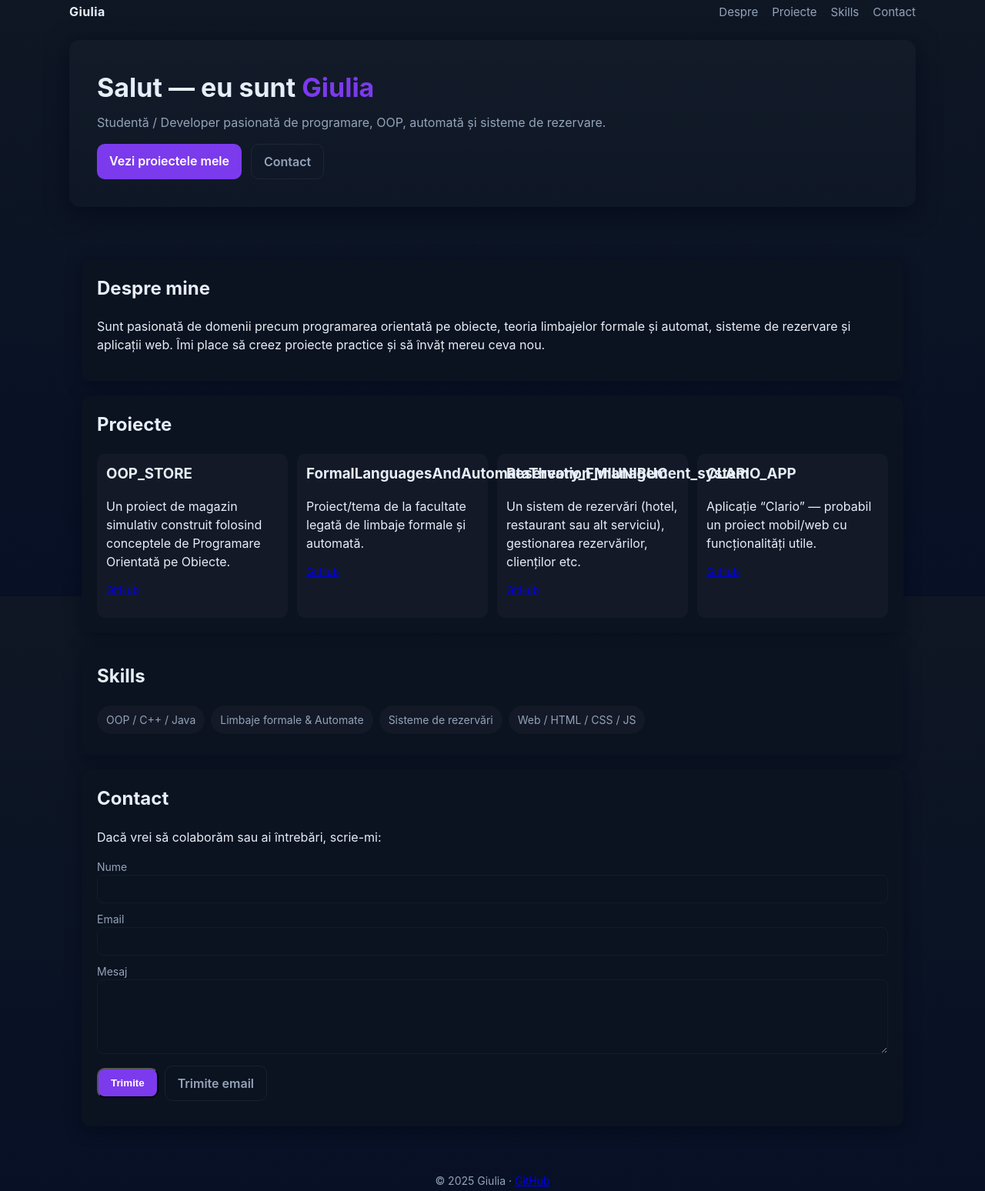
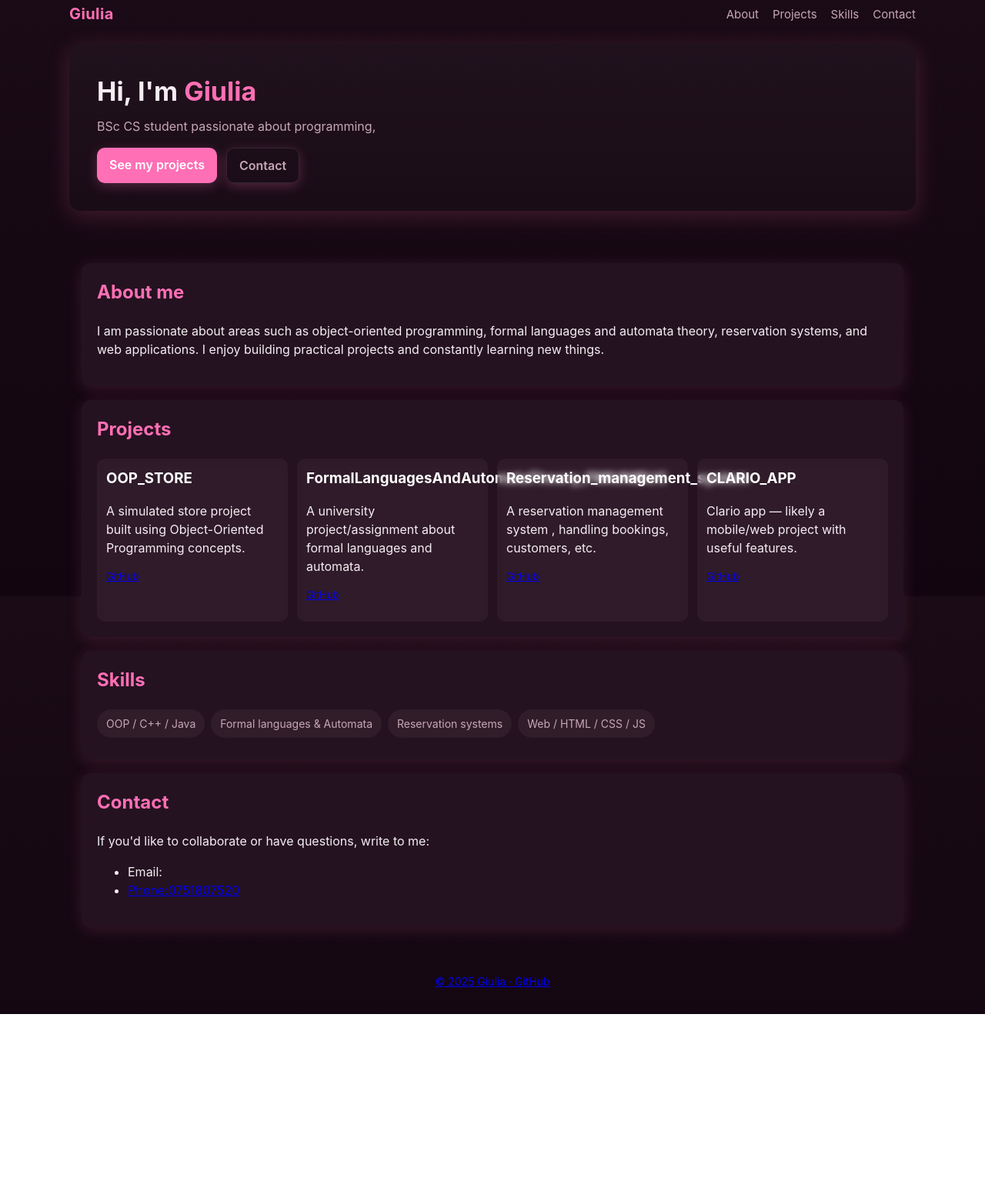
Before and after one commit to giulia223/giulia223.github.io, a plain HTML site: page index.html in a window 1280 px wide. Shown: the part 25-1573 px from the top of the page at 77% size. After the commit the page ends 1343 px from the top, so only its background shows below. Drawn offline with Linux system fonts and the light colour scheme.

Commit message:
edit css

```diff
--- a/index.html
+++ b/index.html
@@ -1,10 +1,10 @@
 <!doctype html>
-<html lang="ro">
+<html lang="en">
 <head>
   <meta charset="utf-8" />
   <meta name="viewport" content="width=device-width,initial-scale=1" />
-  <title>Giulia — Pagina personală</title>
-  <meta name="description" content="Pagina personală a Giuliei — proiecte OOP, automată, rezervări, app" />
+  <title>Giulia — Personal Page</title>
+  <meta name="description" content="" />
   <link rel="stylesheet" href="styles.css" />
   <link rel="icon" href="data:," />
 </head>
@@ -16,17 +16,17 @@
       </div>
       <button id="menuBtn" class="menu-btn" aria-label="Toggle menu">☰</button>
       <ul class="nav-links" id="navLinks">
-        <li><a href="#about">Despre</a></li>
-        <li><a href="#projects">Proiecte</a></li>
+        <li><a href="#about">About</a></li>
+        <li><a href="#projects">Projects</a></li>
         <li><a href="#skills">Skills</a></li>
         <li><a href="#contact">Contact</a></li>
       </ul>
     </nav>
     <section class="hero">
-      <h1>Salut — eu sunt <span class="accent">Giulia</span></h1>
-      <p>Studentă / Developer pasionată de programare, OOP, automată și sisteme de rezervare.</p>
+      <h1>Hi, I'm <span class="accent">Giulia</span></h1>
+      <p>BSc CS student passionate about programming, </p>
       <div class="hero-actions">
-        <a class="btn" href="#projects">Vezi proiectele mele</a>
+        <a class="btn" href="#projects">See my projects</a>
         <a class="btn ghost" href="#contact">Contact</a>
       </div>
     </section>
@@ -34,34 +34,34 @@
 
   <main>
     <section id="about" class="card section">
-      <h2>Despre mine</h2>
-      <p>Sunt pasionată de domenii precum programarea orientată pe obiecte, teoria limbajelor formale și automat, sisteme de rezervare și aplicații web. Îmi place să creez proiecte practice și să învăț mereu ceva nou.</p>
+      <h2>About me</h2>
+      <p>I am passionate about areas such as object-oriented programming, formal languages and automata theory, reservation systems, and web applications. I enjoy building practical projects and constantly learning new things.</p>
     </section>
 
     <section id="projects" class="card section">
-      <h2>Proiecte</h2>
+      <h2>Projects</h2>
       <div class="grid">
         <article class="project">
           <h3>OOP_STORE</h3>
-          <p>Un proiect de magazin simulativ construit folosind conceptele de Programare Orientată pe Obiecte.</p>
+          <p>A simulated store project built using Object-Oriented Programming concepts.</p>
           <p class="small"><a href="https://github.com/giuliaP/OOP_STORE" target="_blank">GitHub</a></p>
         </article>
 
         <article class="project">
           <h3>FormalLanguagesAndAutomataTheory_FMIUNIBUC</h3>
-          <p>Proiect/tema de la facultate legată de limbaje formale și automată.</p>
+          <p>A university project/assignment about formal languages and automata.</p>
           <p class="small"><a href="https://github.com/giuliaP/FormalLanguagesAndAutomataTheory_FMIUNIBUC" target="_blank">GitHub</a></p>
         </article>
 
         <article class="project">
           <h3>Reservation_management_system</h3>
-          <p>Un sistem de rezervări (hotel, restaurant sau alt serviciu), gestionarea rezervărilor, clienților etc.</p>
+          <p>A reservation management system , handling bookings, customers, etc.</p>
           <p class="small"><a href="https://github.com/giuliaP/Reservation_management_system-" target="_blank">GitHub</a></p>
         </article>
 
         <article class="project">
           <h3>CLARIO_APP</h3>
-          <p>Aplicație “Clario” — probabil un proiect mobil/web cu funcționalități utile.</p>
+          <p>Clario app — likely a mobile/web project with useful features.</p>
           <p class="small"><a href="https://github.com/giuliaP/CLARIO_APP" target="_blank">GitHub</a></p>
         </article>
       </div>
@@ -71,34 +71,18 @@
       <h2>Skills</h2>
       <ul class="skills">
         <li>OOP / C++ / Java</li>
-        <li>Limbaje formale & Automate</li>
-        <li>Sisteme de rezervări</li>
+        <li>Formal languages & Automata</li>
+        <li>Reservation systems</li>
         <li>Web / HTML / CSS / JS</li>
       </ul>
     </section>
 
     <section id="contact" class="card section">
       <h2>Contact</h2>
-      <p>Dacă vrei să colaborăm sau ai întrebări, scrie-mi:</p>
-      <form id="contactForm">
-        <label>
-          Nume
-          <input type="text" name="name" required />
-        </label>
-        <label>
-          Email
-          <input type="email" name="email" required />
-        </label>
-        <label>
-          Mesaj
-          <textarea name="message" rows="5" required></textarea>
-        </label>
-        <div class="form-actions">
-          <button type="submit" class="btn">Trimite</button>
-          <a class="btn ghost" href="mailto:your@email.com">Trimite email</a>
-        </div>
-        <p id="formMsg" class="small" aria-live="polite"></p>
-      </form>
+      <p>If you'd like to collaborate or have questions, write to me:</p>
+      <ul>
+        <li>Email: <a href="mailto: giuliopoalelungi28@gmail.com">
+          <li>Phone:0751807520 </li>
     </section>
   </main>
 
--- a/styles.css
+++ b/styles.css
@@ -1,82 +1,247 @@
-:root{
-  --bg:#0f1724;
-  --card:#0b1220;
-  --muted:#94a3b8;
-  --accent:#7c3aed;
-  --glass: rgba(255,255,255,0.03);
-  --radius:14px;
-  --maxw:1100px;
+:root {
+  --bg: #1a0b16;
+  --card: #241220;
+  --muted: #c7a7b5;
+  --accent: #ff6fb5; /* accent roz pastel profesional */
+  --accent-hover: #ff85c0;
+  --glass: rgba(255, 192, 203, 0.05);
+  --radius: 14px;
+  --maxw: 1100px;
   font-family: Inter, ui-sans-serif, system-ui, -apple-system, "Segoe UI", Roboto, "Helvetica Neue", Arial;
 }
 
-*{box-sizing:border-box}
-html,body{height:100%}
-body{
-  margin:0;
-  background:linear-gradient(180deg,var(--bg),#071025);
-  color:#e6eef8;
-  -webkit-font-smoothing:antialiased;
-  -moz-osx-font-smoothing:grayscale;
-  line-height:1.5;
+* { box-sizing: border-box }
+html, body { height: 100% }
+
+body {
+  margin: 0;
+  background: linear-gradient(180deg, var(--bg), #120510);
+  color: #f6edf3;
+  -webkit-font-smoothing: antialiased;
+  -moz-osx-font-smoothing: grayscale;
+  line-height: 1.5;
 }
 
-.site-header{padding:28px 16px 40px}
-.nav{
-  display:flex;
-  align-items:center;
-  justify-content:space-between;
-  max-width:var(--maxw);
-  margin:0 auto;
-  gap:12px;
+.site-header {
+  padding: 28px 16px 40px;
 }
-.brand .logo{font-weight:700; letter-spacing:0.4px; text-decoration:none; color:inherit}
-.menu-btn{display:none;background:none;border:0;color:inherit;font-size:22px}
 
-.nav-links{list-style:none;margin:0;padding:0;display:flex;gap:18px}
-.nav-links a{color:var(--muted);text-decoration:none;font-size:15px}
-.nav-links a:hover{color:#fff}
+.nav {
+  display: flex;
+  align-items: center;
+  justify-content: space-between;
+  max-width: var(--maxw);
+  margin: 0 auto;
+  gap: 12px;
+}
 
-.hero{
-  max-width:var(--maxw);
-  margin:24px auto 0;
-  padding:36px;
-  border-radius:var(--radius);
-  background: linear-gradient(180deg, rgba(255,255,255,0.02), rgba(255,255,255,0.01));
-  box-shadow: 0 6px 30px rgba(2,6,23,0.6);
+.brand .logo {
+  font-weight: 700;
+  letter-spacing: 0.4px;
+  text-decoration: none;
+  color: var(--accent);
+  font-size: 20px;
 }
-.hero h1{font-size:34px;margin:0 0 8px}
-.accent{color:var(--accent)}
-.hero p{color:var(--muted);margin:0 0 16px}
-.hero-actions{display:flex;gap:12px}
-.btn{
-  display:inline-block;padding:10px 16px;border-radius:10px;text-decoration:none;background:var(--accent);color:white;font-weight:600;
+
+.menu-btn {
+  display: none;
+  background: none;
+  border: 0;
+  color: inherit;
+  font-size: 22px;
 }
-.btn.ghost{background:transparent;border:1px solid rgba(255,255,255,0.06); color:var(--muted)}
 
-main{max-width:var(--maxw);margin:28px auto;padding:0 16px}
-.card{background:var(--card);padding:20px;border-radius:12px; margin-bottom:18px; box-shadow:0 4px 20px rgba(2,6,23,0.5)}
-.section h2{margin-top:0}
+.nav-links {
+  list-style: none;
+  margin: 0;
+  padding: 0;
+  display: flex;
+  gap: 18px;
+}
 
-.grid{display:grid;grid-template-columns:repeat(auto-fit,minmax(240px,1fr));gap:12px}
-.project{padding:12px;border-radius:10px;background:var(--glass)}
-.project h3{margin:0 0 6px}
-.small{color:var(--muted);font-size:13px}
+.nav-links a {
+  color: var(--muted);
+  text-decoration: none;
+  font-size: 15px;
+}
 
-.skills{display:flex;flex-wrap:wrap;gap:8px;padding:0;margin:8px 0;list-style:none}
-.skills li{background:rgba(255,255,255,0.03);padding:8px 12px;border-radius:999px;font-size:14px;color:var(--muted)}
+.nav-links a:hover {
+  color: var(--accent-hover);
+  transition: color 0.3s ease;
+}
 
-label{display:block;margin-bottom:10px;font-size:14px;color:var(--muted)}
-input,textarea{width:100%;padding:10px;border-radius:8px;border:1px solid rgba(255,255,255,0.04);background:transparent;color:inherit}
-.form-actions{display:flex;gap:8px;align-items:center;margin-top:8px}
-.small{font-size:13px;color:var(--muted)}
+.hero {
+  max-width: var(--maxw);
+  margin: 24px auto 0;
+  padding: 36px;
+  border-radius: var(--radius);
+  background: linear-gradient(180deg, rgba(255,255,255,0.03), rgba(255,255,255,0.01));
+  box-shadow: 0 6px 30px rgba(255, 110, 160, 0.2);
+}
 
-.site-footer{text-align:center;padding:18px 8px;color:var(--muted);font-size:14px}
+.hero h1 {
+  font-size: 34px;
+  margin: 0 0 8px;
+}
+
+.accent {
+  color: var(--accent);
+}
+
+.hero p {
+  color: var(--muted);
+  margin: 0 0 16px;
+}
+
+.hero-actions {
+  display: flex;
+  gap: 12px;
+}
+
+.btn {
+  display: inline-block;
+  padding: 10px 16px;
+  border-radius: 10px;
+  text-decoration: none;
+  background: var(--accent);
+  color: white;
+  font-weight: 600;
+  box-shadow: 0 4px 15px rgba(255, 111, 181, 0.25);
+  transition: all 0.3s ease;
+}
+
+.btn:hover {
+  background: var(--accent-hover);
+  box-shadow: 0 4px 20px rgba(255, 133, 192, 0.4);
+}
+
+.btn.ghost {
+  background: transparent;
+  border: 1px solid rgba(255, 255, 255, 0.1);
+  color: var(--muted);
+}
+
+main {
+  max-width: var(--maxw);
+  margin: 28px auto;
+  padding: 0 16px;
+}
+
+.card {
+  background: var(--card);
+  padding: 20px;
+  border-radius: 12px;
+  margin-bottom: 18px;
+  box-shadow: 0 4px 20px rgba(255, 110, 160, 0.15);
+}
+
+.section h2 {
+  margin-top: 0;
+  color: var(--accent);
+}
+
+.grid {
+  display: grid;
+  grid-template-columns: repeat(auto-fit, minmax(240px, 1fr));
+  gap: 12px;
+}
+
+.project {
+  padding: 12px;
+  border-radius: 10px;
+  background: var(--glass);
+  backdrop-filter: blur(4px);
+  transition: transform 0.2s ease;
+}
+
+.project:hover {
+  transform: translateY(-4px);
+  box-shadow: 0 6px 20px rgba(255, 111, 181, 0.15);
+}
+
+.project h3 {
+  margin: 0 0 6px;
+  color: white;
+}
+
+.small {
+  color: var(--muted);
+  font-size: 13px;
+}
+
+.skills {
+  display: flex;
+  flex-wrap: wrap;
+  gap: 8px;
+  padding: 0;
+  margin: 8px 0;
+  list-style: none;
+}
+
+.skills li {
+  background: rgba(255, 192, 203, 0.06);
+  padding: 8px 12px;
+  border-radius: 999px;
+  font-size: 14px;
+  color: var(--muted);
+}
+
+label {
+  display: block;
+  margin-bottom: 10px;
+  font-size: 14px;
+  color: var(--muted);
+}
+
+input, textarea {
+  width: 100%;
+  padding: 10px;
+  border-radius: 8px;
+  border: 1px solid rgba(255, 255, 255, 0.04);
+  background: transparent;
+  color: inherit;
+}
+
+.form-actions {
+  display: flex;
+  gap: 8px;
+  align-items: center;
+  margin-top: 8px;
+}
+
+.site-footer {
+  text-align: center;
+  padding: 18px 8px;
+  color: var(--muted);
+  font-size: 14px;
+}
 
 /* responsive */
-@media (max-width:880px){
-  .menu-btn{display:block}
-  .nav-links{position:fixed;right:16px;top:64px;background:rgba(2,6,23,0.9);padding:12px;border-radius:10px;flex-direction:column;display:none}
-  .nav-links.show{display:flex}
-  .hero{padding:20px}
-  .hero h1{font-size:26px}
+@media (max-width: 880px) {
+  .menu-btn {
+    display: block;
+  }
+
+  .nav-links {
+    position: fixed;
+    right: 16px;
+    top: 64px;
+    background: rgba(26, 11, 22, 0.95);
+    padding: 12px;
+    border-radius: 10px;
+    flex-direction: column;
+    display: none;
+  }
+
+  .nav-links.show {
+    display: flex;
+  }
+
+  .hero {
+    padding: 20px;
+  }
+
+  .hero h1 {
+    font-size: 26px;
+  }
 }
```
